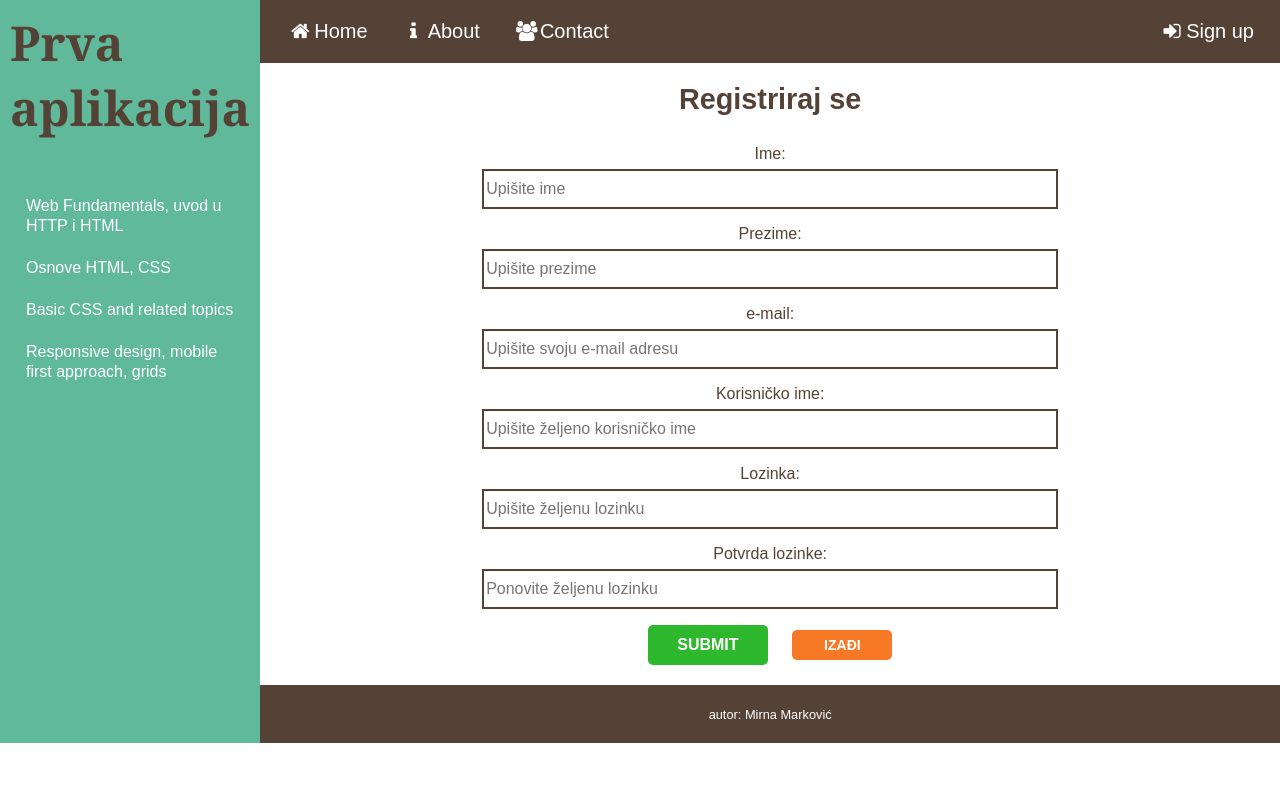
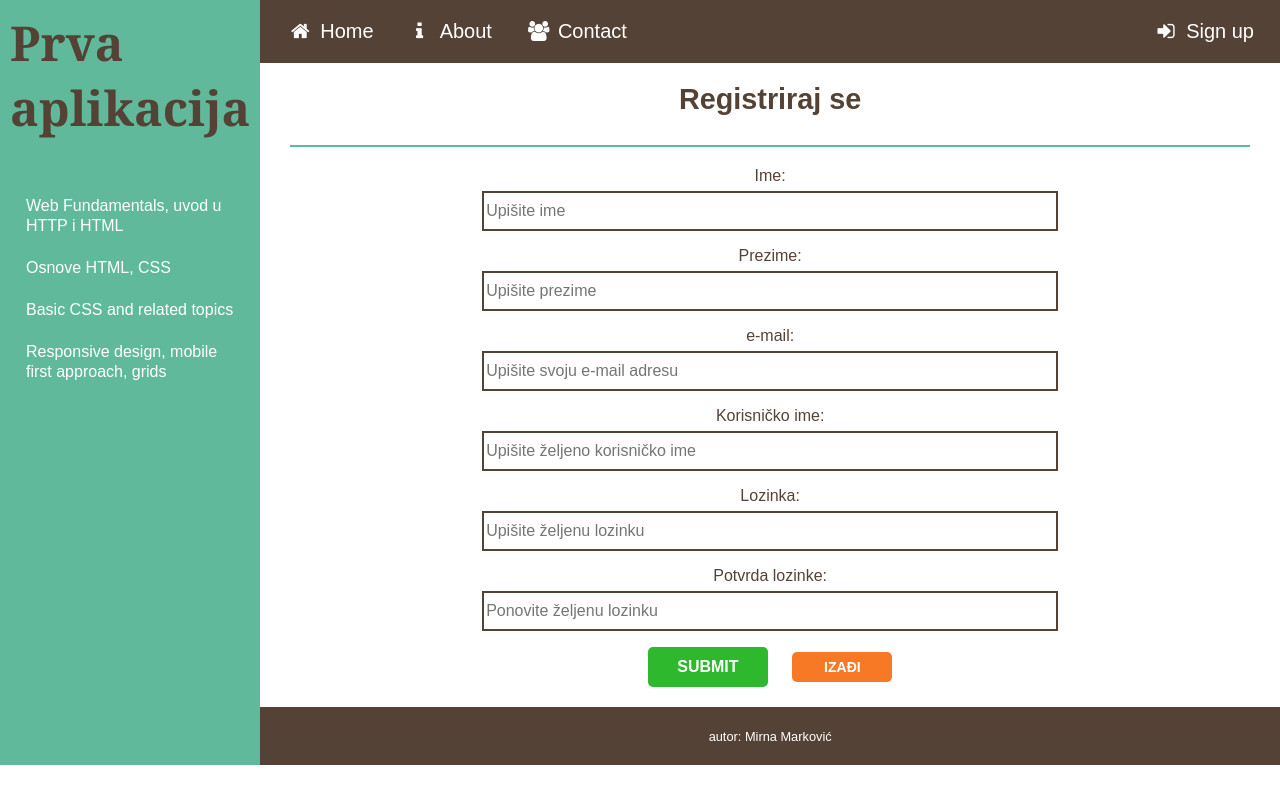
Before and after one commit to MirnaMarkovic/mathos-zadatak-osnovecss, a plain HTML site: page zadatak2/index.html in a window 1280 px wide. Drawn offline with Linux system fonts and the light colour scheme; files whose address does not match are found by name.

Commit message:
Zadnja promjena-ispravak ikona u primarnoj navigaciji

```diff
--- a/zadatak2/assets/css/style.css
+++ b/zadatak2/assets/css/style.css
@@ -78,6 +78,9 @@ ul{
   font-size:20px;
   padding:6px;
 }
+.nav li i{
+  margin-right:6px;
+}
 
 .nav li a:hover,
 .nav li a:focus{
@@ -98,9 +101,10 @@ ul{
 .main form{
   margin:0 auto;
   max-width:960px;
+  padding-top:20px;
+  border-top:2px solid #60B99A;
 }
-.main form input
-{
+.main form input{
   width: 60%;
   border: 2px solid #554236;
   margin: 6px 0 16px 0;
--- a/zadatak2/index.html
+++ b/zadatak2/index.html
@@ -20,11 +20,11 @@
 	<div class="container">
 		<nav class="nav">
 		 <ul >
-	      <li><a href="http://www.mathos.unios.hr/index.php/nastava/matematika-i-racunarstvo/265" target="_blank"><span class="icon-home"></span>Home</a>
+	      <li><a href="http://www.mathos.unios.hr/index.php/nastava/matematika-i-racunarstvo/265" target="_blank"><i class="icon-home"></i>Home</a>
 	      </li>
-		  <li><a href="http://www.mathos.unios.hr/images/sadrzaji_kolegija/i035.pdf" target="_blank"><span class="icon-info"></span>About</a></li>
-		  <li><a href="#"><span class="icon-users"></span>Contact</a></li>
-		  <li><a href="index.html" target="_blank"><span class="icon-login"></span>Sign up</a></li>
+		  <li><a href="http://www.mathos.unios.hr/images/sadrzaji_kolegija/i035.pdf" target="_blank"><i class="icon-info"></i>About</a></li>
+		  <li><a href="#"><i class="icon-users"></i>Contact</a></li>
+		  <li><a href="index.html" target="_blank"><i class="icon-login"></i>Sign up</a></li>
 	     </ul>
 		</nav>
 		<main class="main">
```
Also changed, not shown: zadatak2/assets/font/zadatak2-fonts.ttf (added), zadatak2/assets/font/zadatak2-fonts.woff (added), 2 other files.
